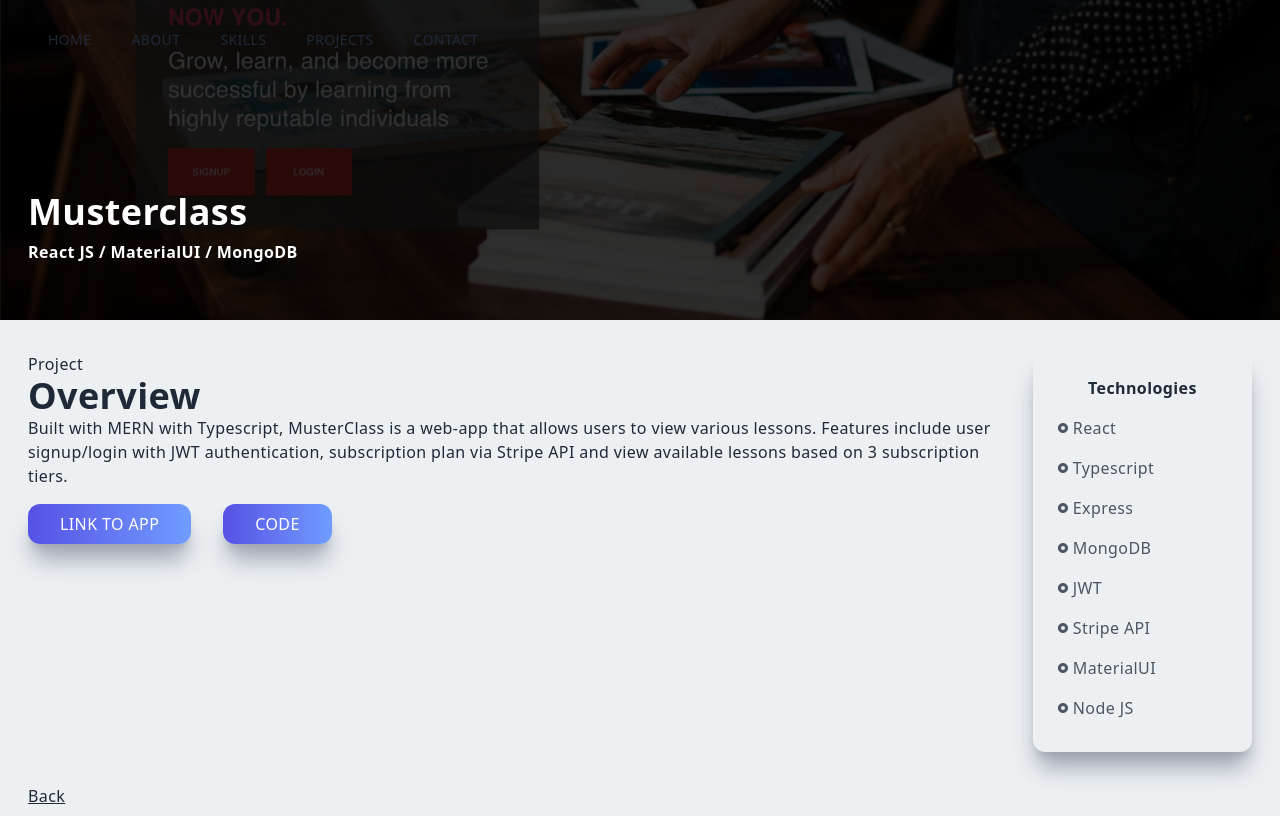
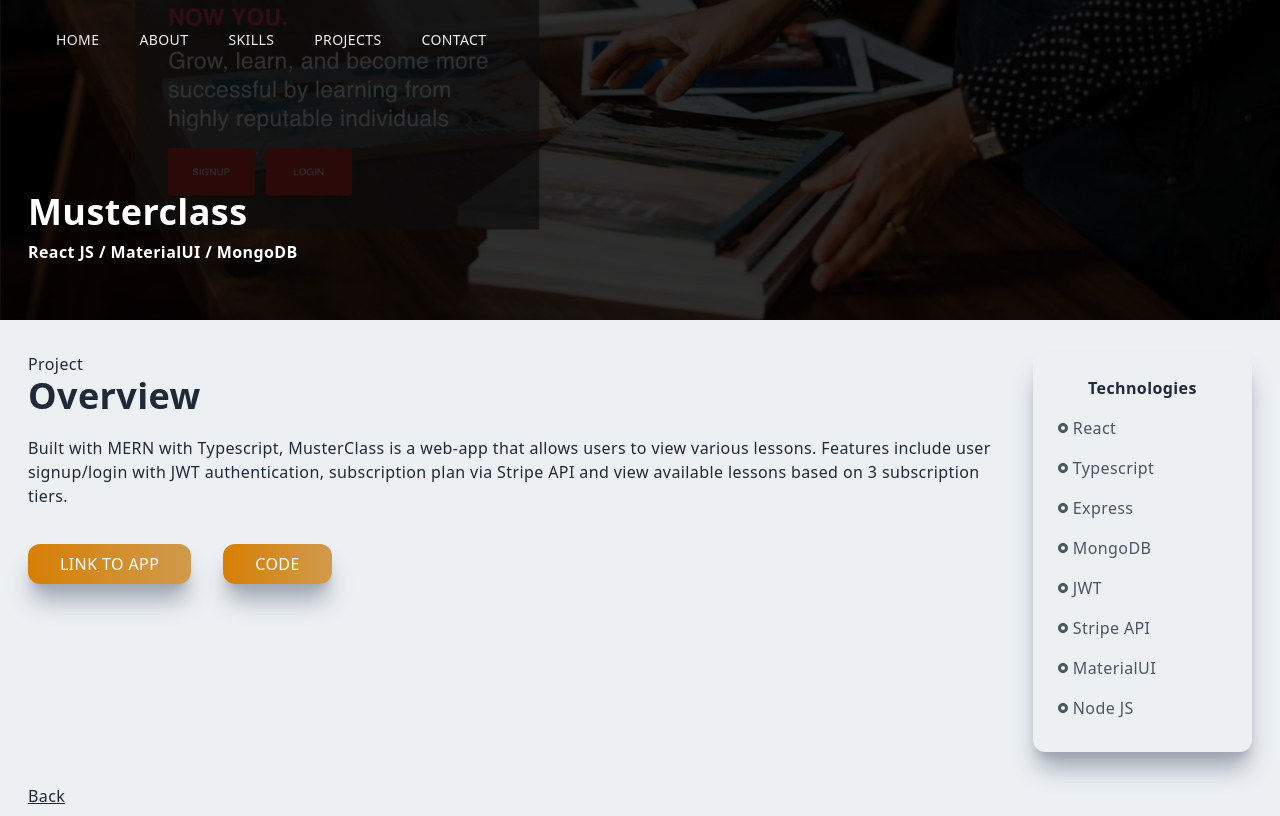
Before and after one commit to laujoseph/Portfolio, a Next.js app in the folder portfolio-nextjs/: page /musterclass in a window 1280 px wide. Built offline with nearby package versions, Linux system fonts and the light colour scheme.

Commit message:
Updated project pages, added links

```diff
--- a/portfolio-nextjs/components/Navbar.jsx
+++ b/portfolio-nextjs/components/Navbar.jsx
@@ -46,10 +46,10 @@ const Navbar = () => {
           : "fixed w-full h-20 z-[100]"
       }
     >
-      <div className="flex justify-between items-center w-full h-full px-2 2xl:px-16">
+      <div className="flex justify-between items-center w-full h-full px-4 2xl:px-16">
         {/* <Image src="" alt="/" width="125" height="50" /> */}
         <div>
-          <ul style={{ color: `${linkColor}}` }} className="hidden md:flex">
+          <ul style={{ color: `${linkColor}` }} className="hidden md:flex">
             <Link href="/">
               <li className="ml-10 text-sm uppercase hover:border-b">Home</li>
             </Link>
--- a/portfolio-nextjs/pages/musterclass.jsx
+++ b/portfolio-nextjs/pages/musterclass.jsx
@@ -26,14 +26,20 @@ const musterclass = () => {
         <div className="col-span-4">
           <p>Project</p>
           <h2>Overview</h2>
-          <p>
+          <p className="py-5">
             Built with MERN with Typescript, MusterClass is a web-app that
             allows users to view various lessons. Features include user
             signup/login with JWT authentication, subscription plan via Stripe
             API and view available lessons based on 3 subscription tiers.
           </p>
-          <button className="px-8 py-2 mt-4 mr-8">Link To App</button>
-          <button className="px-8 py-2 mt-4 mr-8">Code</button>
+
+          <button className="px-8 py-2 mt-4 mr-8">
+            <a href="https://muster-class-nine.vercel.app">Link To App</a>
+          </button>
+
+          <button className="px-8 py-2 mt-4 mr-8">
+            <a href="https://github.com/laujoseph/MusterClass">Code</a>
+          </button>
         </div>
         <div className="col-span-4 md:col-span-1 shadow-xl shadow-gray-400 rounded-xl p-4">
           <div className="p-2">
--- a/portfolio-nextjs/pages/nynaairlines.jsx
+++ b/portfolio-nextjs/pages/nynaairlines.jsx
@@ -32,8 +32,13 @@ const nynaairlines = () => {
             booking, flight search and manage booking. Stripe API was integrated
             to simulate mock payments. This project was built with MERN stack.
           </p>
-          <button className="px-8 py-2 mt-4 mr-8">Link To App</button>
-          <button className="px-8 py-2 mt-4 mr-8">Code</button>
+          <button className="px-8 py-2 mt-4 mr-8">
+            <a href="https://nyna-airlines.vercel.app/">Link To App</a>
+          </button>
+
+          <button className="px-8 py-2 mt-4 mr-8">
+            <a href="https://github.com/laujoseph/Nyna-Airlines">Code</a>
+          </button>
         </div>
         <div className="col-span-4 md:col-span-1 shadow-xl shadow-gray-400 rounded-xl p-4">
           <div className="p-2">
--- a/portfolio-nextjs/styles/globals.css
+++ b/portfolio-nextjs/styles/globals.css
@@ -33,6 +33,6 @@ html {
   }
 
   button {
-    @apply shadow-xl shadow-gray-400 rounded-xl uppercase bg-gradient-to-r from-[#5651e5] to-[#709dff] text-white;
+    @apply shadow-xl shadow-gray-400 rounded-xl uppercase bg-gradient-to-r from-[#d67f03] to-[#d19a4d] text-white;
   }
 }
```
